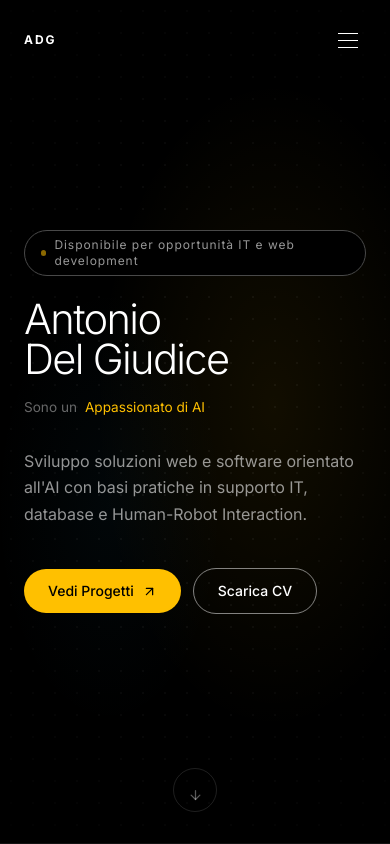
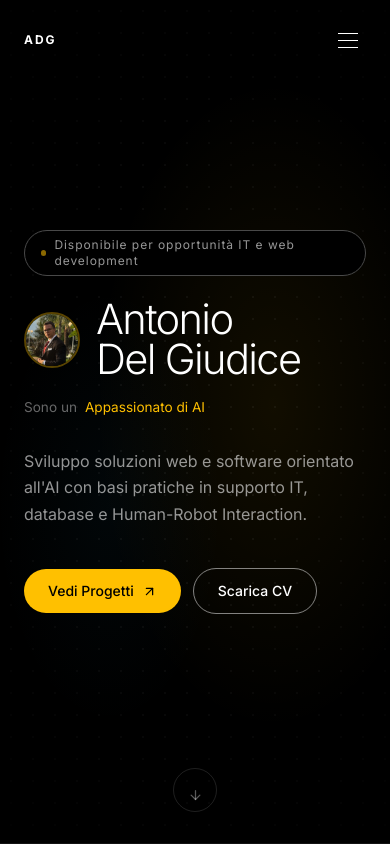
Before and after one commit to antoniodg517/portfolio, a React (Vite) app: page / in a window 390 px wide. Shown: the top 844 px of the page. Built offline with nearby package versions, Linux system fonts and the light colour scheme.

Commit message:
mobile profilo

```diff
--- a/src/app/components/Hero.tsx
+++ b/src/app/components/Hero.tsx
@@ -254,11 +254,29 @@ export function Hero({ lang }: HeroProps) {
               </span>
             </motion.div>
 
-            <motion.h1
+            <motion.div
               initial={{ opacity: 0, y: 24 }}
               animate={inView ? { opacity: 1, y: 0 } : {}}
               transition={{ duration: 0.75, delay: 0.18, ease: [0.25, 0.1, 0.25, 1] }}
-              className="mb-3"
+              className="flex items-center gap-4 mb-3"
+            >
+              {/* Avatar — mobile only */}
+              <div
+                className="shrink-0 md:hidden rounded-full overflow-hidden"
+                style={{
+                  width: 56, height: 56,
+                  border: "2px solid rgba(255,192,0,0.35)",
+                }}
+              >
+                <img
+                  src={PROFILE_SRC}
+                  alt="Antonio Del Giudice"
+                  className="w-full h-full object-cover object-top"
+                  draggable={false}
+                />
+              </div>
+
+              <h1
                 style={{
                   fontSize: "clamp(2.6rem, 6vw, 5.5rem)",
                   fontWeight: 300,
@@ -270,7 +288,8 @@ export function Hero({ lang }: HeroProps) {
                 {t.title1}
                 <br />
                 {t.title2}
-            </motion.h1>
+              </h1>
+            </motion.div>
 
             <motion.div
               initial={{ opacity: 0, y: 16 }}
```
Lines whose indentation alone changed are shown as unchanged.
